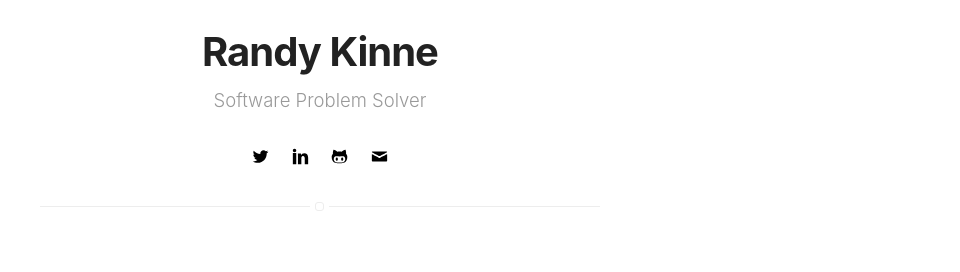
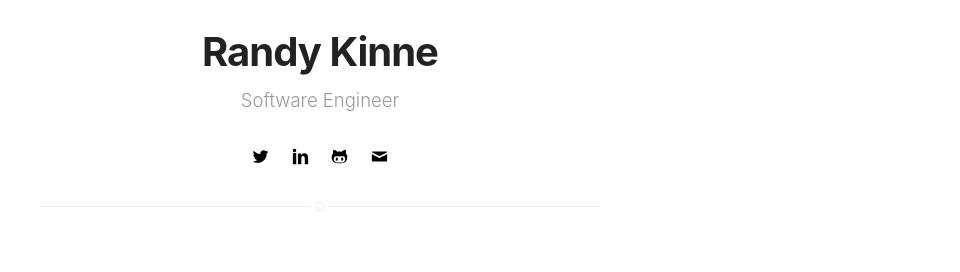
Before and after one commit to randykinne/randykinne.dev, a Jekyll site: the page built from tags.md, in a window 1280 px wide and 900 px high. Shown: the part 221-493 px from the top of the window, without its empty margins (320-1280 px from the left). Built offline with Jekyll 4.4.1, drawn with Linux system fonts in a browser that asks for light colours.

Commit message:
Update title to software engineer :D

```diff
--- a/_config.yml
+++ b/_config.yml
@@ -1,6 +1,6 @@
 # main text of home
 name: Randy Kinne
-bio: Software Problem Solver
+bio: Software Engineer
 
 # twitter summary info
 description: About Randy Kinne
```
